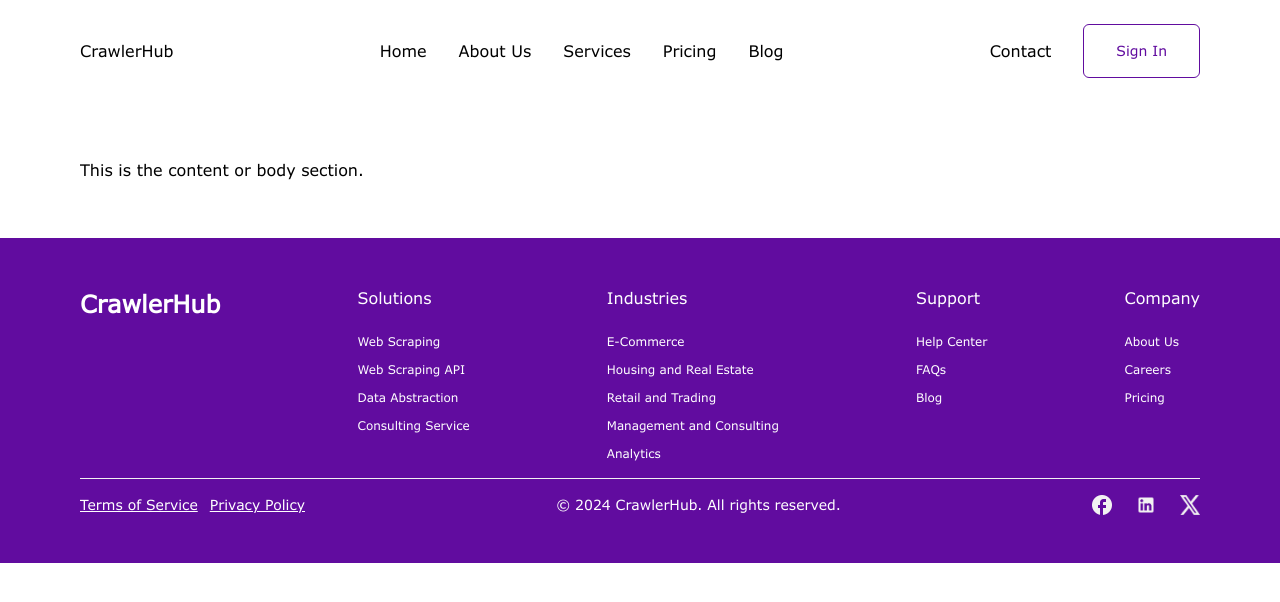
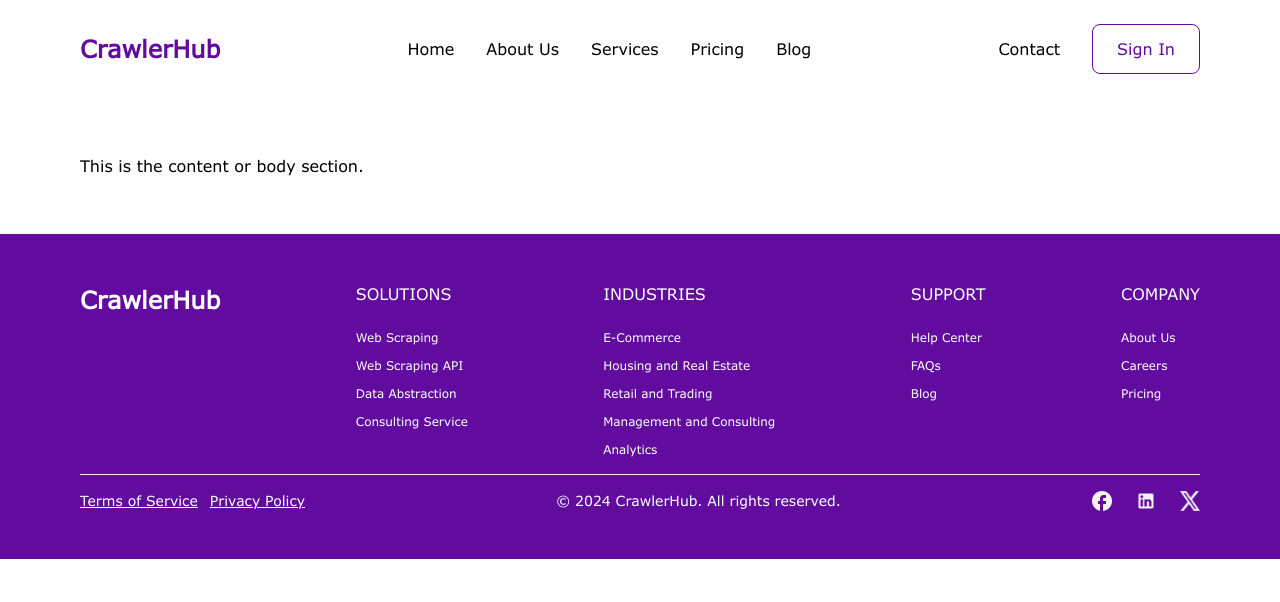
Before and after one commit to beecodeguy/crawlhub, a Next.js app: page / in a window 1280 px wide. Shown: the top 602 px of the page. Built offline with nearby package versions, Linux system fonts and the light colour scheme.

Commit message:
working on fontsize

```diff
--- a/src/components/containers/Footer/FooterColumn.tsx
+++ b/src/components/containers/Footer/FooterColumn.tsx
@@ -13,7 +13,7 @@ interface IProps {
 const FooterColumn: React.FC<IProps> = ({ name, linkList }) => {
   return (
     <div>
-      <div>{name}</div>
+      <div className="uppercase">{name}</div>
       <div className="flex flex-col mt-4 gap-2">
         {linkList.map((list) => (
           <Link href={list.link} key={list.id} className="text-xs">
--- a/src/components/containers/Header/index.tsx
+++ b/src/components/containers/Header/index.tsx
@@ -5,7 +5,7 @@ import React from "react";
 const Header = () => {
   return (
     <nav className="flex px-[80px] py-4 justify-between items-center">
-      <div>CrawlerHub</div>
+      <span className="typography-h4 text-primary">CrawlerHub</span>
       <div className="flex items-center gap-5">
         <Link href="">Home</Link>
         <Link href="">About Us</Link>
--- a/src/components/ui/button.tsx
+++ b/src/components/ui/button.tsx
@@ -5,7 +5,7 @@ import { cva, type VariantProps } from "class-variance-authority";
 import { cn } from "@/lib/utils";
 
 const buttonVariants = cva(
-  "inline-flex items-center justify-center whitespace-nowrap rounded-md text-sm font-medium ring-offset-background transition-colors focus-visible:outline-none focus-visible:ring-2 focus-visible:ring-ring focus-visible:ring-offset-2 disabled:pointer-events-none disabled:opacity-50",
+  "px-5 py-3 text-base rounded-lg inline-flex items-center justify-center whitespace-nowrap font-medium ring-offset-background transition-colors focus-visible:outline-none focus-visible:ring-2 focus-visible:ring-ring focus-visible:ring-offset-2 disabled:pointer-events-none disabled:opacity-50",
   {
     variants: {
       variant: {
@@ -44,9 +44,7 @@ const Button = React.forwardRef<HTMLButtonElement, ButtonProps>(
     const Comp = asChild ? Slot : "button";
     return (
       <Comp
-        className={`${cn(
-          buttonVariants({ variant, size, className })
-        )} px-5 py-3 text-base rounded-lg`}
+        className={cn(buttonVariants({ variant, size, className }))}
         ref={ref}
         {...props}
       />
```
